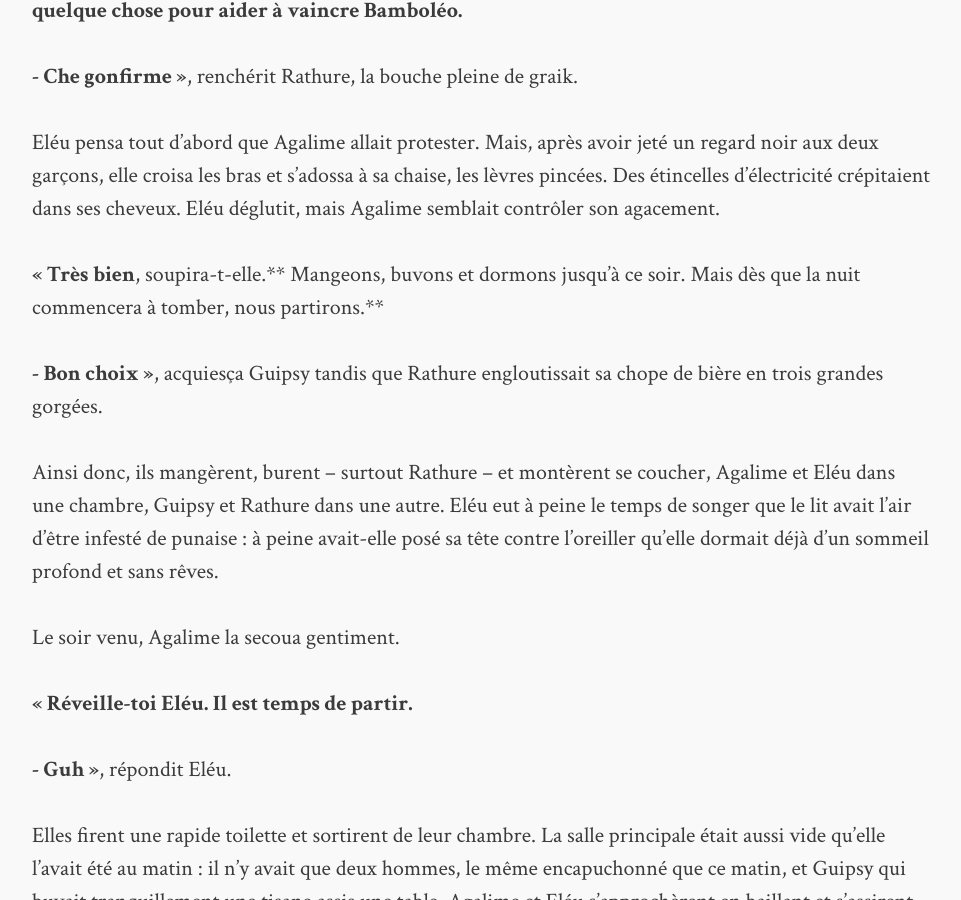
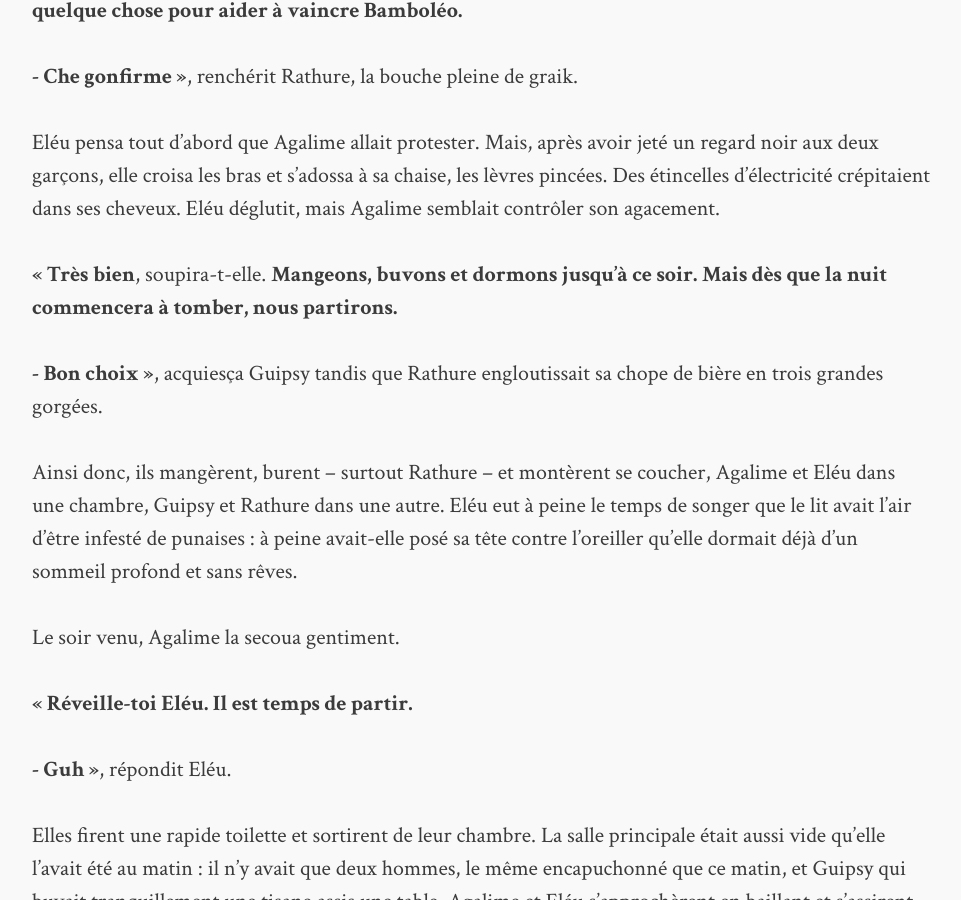
Before and after one commit to Tapus/tygrec, a Jekyll site: the page built from _posts/2015-01-01-chapitre-7.md, in a window 1280 px wide and 900 px high, scrolled down 5592 px. Shown: the whole window, without its empty margins (158-1119 px from the left). Built offline with Jekyll 4.4.1, drawn with Linux system fonts in a browser that asks for light colours; some of the changed text lies outside the part shown.

Commit message:
Fixed typo chapter 7

```diff
--- a/_posts/2015-01-01-chapitre-7.md
+++ b/_posts/2015-01-01-chapitre-7.md
@@ -32,11 +32,11 @@
 
 **\- C'est cela, gros radin.**
 
-**\- Le compte y est...** fit le tavernier. Asseyez-vous, je vais vous préparer votre repas...
+**\- Le compte y est...** fit le tavernier. **Asseyez-vous, je vais vous préparer votre repas...**
 
 **\- Pourquoi il parle comme ça ?** Demanda Eléu à Agalime tandis qu'ils allaient s'asseoir à une table.
 
-**\- Comment comme ça ?
+**\- Comment comme ça ?**
 
 **\- Ben on dirait qu'il met de la suspension à la fin de chacune de ses phrases...**
 
@@ -50,7 +50,7 @@
 
 **\- C'est excellent après une nuit fatigante...**, répondit le tavernier en lui ouvrant la boîte afin de lui présenter un plat constitué de pain, de pomme de terre, de viande d'origine inconnue, ainsi que d'une montagne de sauce.
 
-**\- Tavernier**, demanda Guipsy tandis que ses compagnon s'attaquaient au graik à pleines dents,** quel est votre nom ?**
+**\- Tavernier**, demanda Guipsy tandis que ses compagnon s'attaquaient au graik à pleines dents, **quel est votre nom ?**
 
 **\- Je m'appelle Wajanatrabu...**
 
@@ -62,7 +62,7 @@
 
 **\- Vous voulez vous rendre au domaine de la Foudre ?**
 
-**\- Peut être bien, intervint Agalime**, alertée par le ton surpris de Wajanatrabu.** Pourquoi ?**
+**\- Peut être bien, intervint Agalime**, alertée par le ton surpris de Wajanatrabu. **Pourquoi ?**
 
 **\- D'après mes informations, Zekele serait assiégée depuis hier par une créature monstrueuse... On peut même entendre ses cris d'ici...**
 
@@ -112,11 +112,11 @@
 
 Eléu pensa tout d'abord que Agalime allait protester. Mais, après avoir jeté un regard noir aux deux garçons, elle croisa les bras et s'adossa à sa chaise, les lèvres pincées. Des étincelles d'électricité crépitaient dans ses cheveux. Eléu déglutit, mais Agalime semblait contrôler son agacement.
 
-**« Très bien**, soupira-t-elle.** Mangeons, buvons et dormons jusqu'à ce soir. Mais dès que la nuit commencera à tomber, nous partirons.**
+**« Très bien**, soupira-t-elle. **Mangeons, buvons et dormons jusqu'à ce soir. Mais dès que la nuit commencera à tomber, nous partirons.**
 
 **\- Bon choix »**, acquiesça Guipsy tandis que Rathure engloutissait sa chope de bière en trois grandes gorgées.
 
-Ainsi donc, ils mangèrent, burent – surtout Rathure – et montèrent se coucher, Agalime et Eléu dans une chambre, Guipsy et Rathure dans une autre. Eléu eut à peine le temps de songer que le lit avait l’air d’être infesté de punaise : à peine avait-elle posé sa tête contre l’oreiller qu’elle dormait déjà d’un sommeil profond et sans rêves.
+Ainsi donc, ils mangèrent, burent – surtout Rathure – et montèrent se coucher, Agalime et Eléu dans une chambre, Guipsy et Rathure dans une autre. Eléu eut à peine le temps de songer que le lit avait l’air d’être infesté de punaises : à peine avait-elle posé sa tête contre l’oreiller qu’elle dormait déjà d’un sommeil profond et sans rêves.
 
 Le soir venu, Agalime la secoua gentiment.
 
```
Also changed, not shown: other parts of _posts/2015-01-01-chapitre-7.md (+1 -1 lines).
